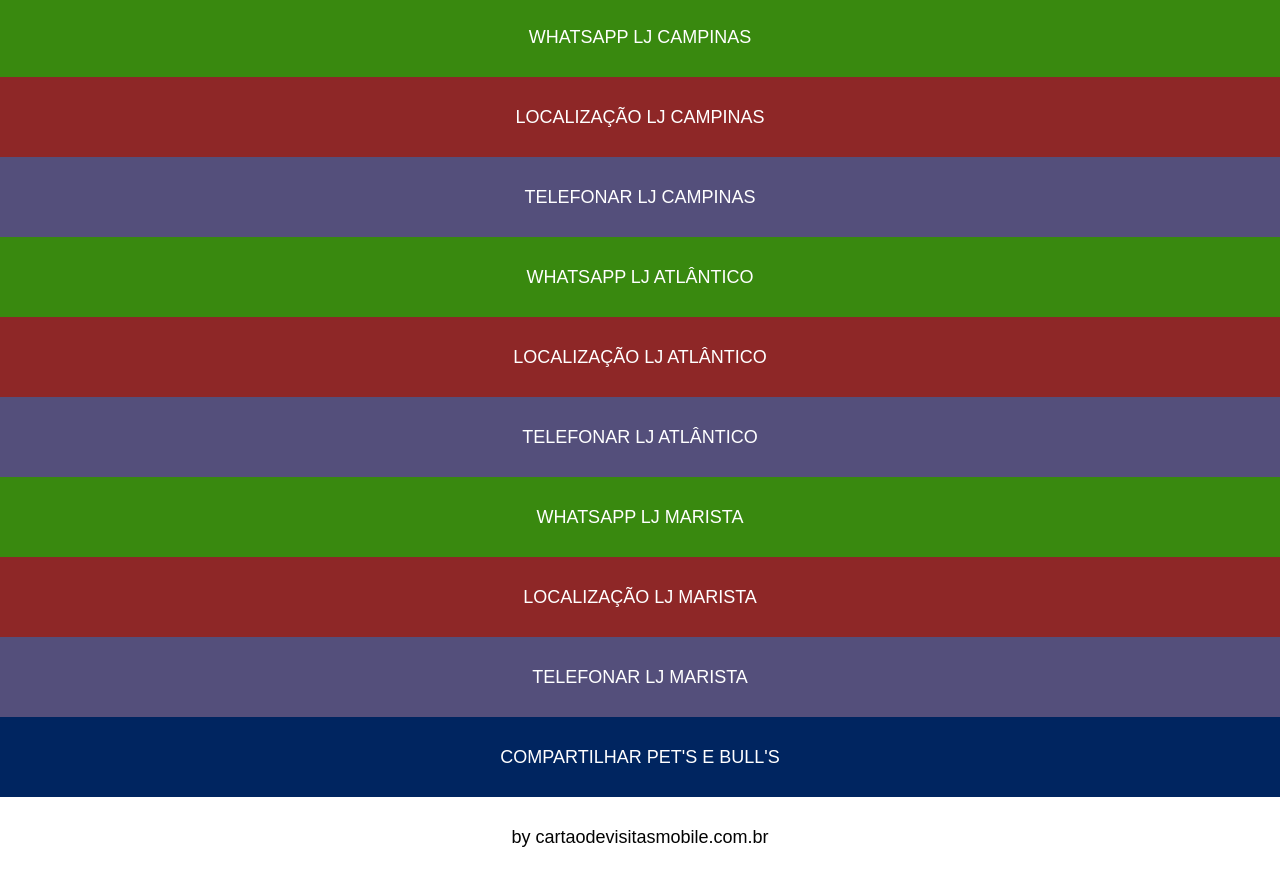
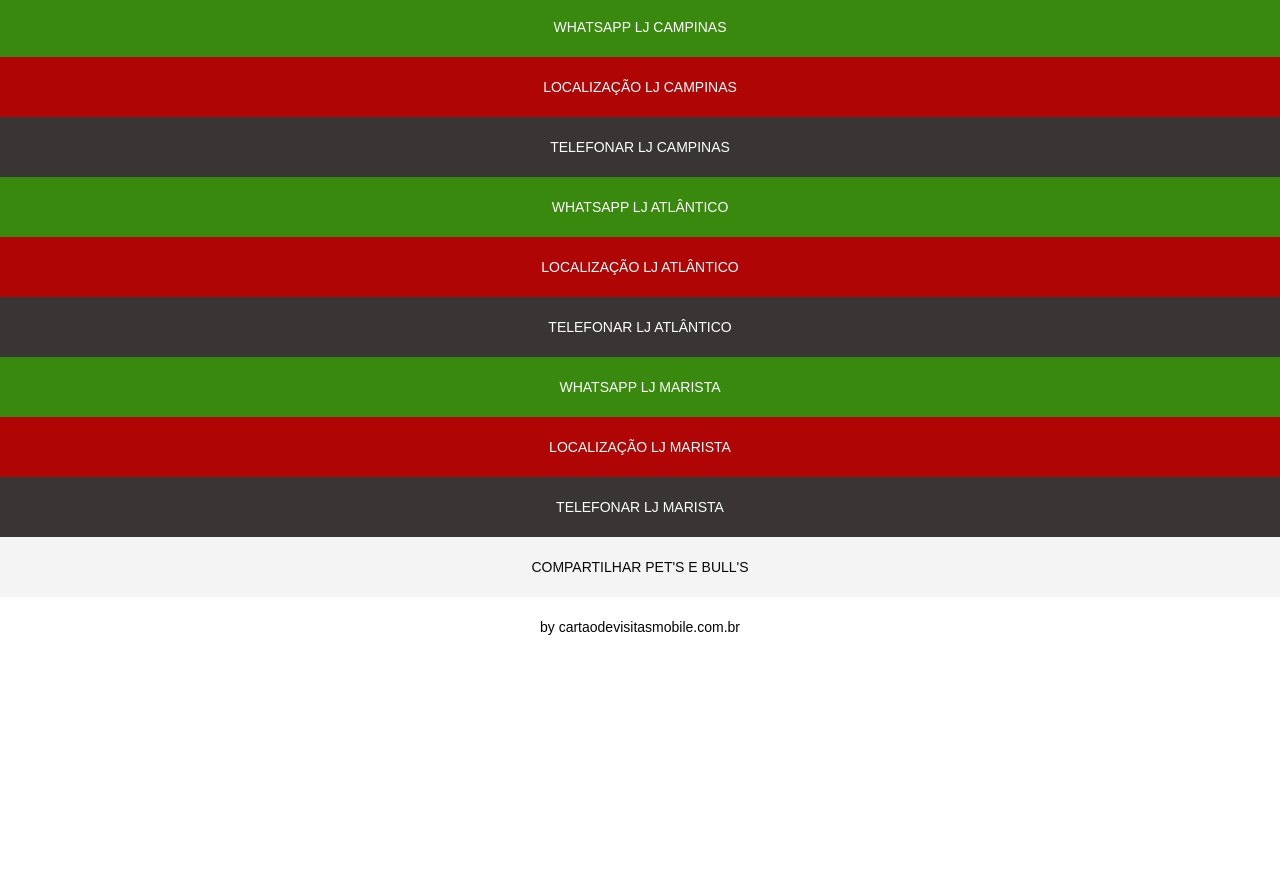
Before and after one commit to startdes/petsebulls, a plain HTML site: page index.html in a window 1280 px wide. Shown: the part 19-896 px from the top of the page. After the commit the page ends 800 px from the top, so only its background shows below. Drawn offline with Linux system fonts and the light colour scheme.

Commit message:
Add files via upload

```diff
--- a/css/stilo.css
+++ b/css/stilo.css
@@ -7,14 +7,14 @@ html {
 .logo {
     position: relative;
     width: 100%;
-    margin-bottom: -25px;
+    margin-bottom: 0px;
 }
 
 #divzapzap {
     width: 100%;
     background-color: #39890f;
-    line-height: 80px;
-    font-size: 18px;
+    line-height: 60px;
+    font-size: 14px;
     color: #FFF;
     float: left;
     text-align: center;
@@ -22,9 +22,9 @@ html {
 
 #divlocalizacao {
     width: 100%;
-    background-color: #8e2727;
-    line-height: 80px;
-    font-size: 18px;
+    background-color: #af0505;
+    line-height: 60px;
+    font-size: 14px;
     color: #FFF;
     float: left;
     text-align: center;
@@ -32,9 +32,9 @@ html {
 
 #divtel {
     width: 100%;
-    background-color: #544f7b;
-    line-height: 80px;
-    font-size: 18px;
+    background-color: rgb(57, 53, 53);
+    line-height: 60px;
+    font-size: 14px;
     color: #FFF;
     float: left;
     text-align: center;
@@ -43,10 +43,10 @@ html {
 
 #divcompartilhar {
     width: 100%;
-    background-color: #002560;
-    line-height: 80px;
-    font-size: 18px;
-    color: #FFF;
+    background-color: #f4f4f4;
+    line-height: 60px;
+    font-size: 14px;
+    color: #0a0909;
     float: left;
     text-align: center;
 
@@ -55,8 +55,8 @@ html {
 .propaganda {
     width: 100%;
     background-color: #ffffff;
-    line-height: 80px;
-    font-size: 18px;
+    line-height: 60px;
+    font-size: 14px;
     color: #030303;
     float: left;
     text-align: center;
--- a/index.html
+++ b/index.html
@@ -2,6 +2,18 @@
 <html>
 
 <head>
+    <!-- Global site tag (gtag.js) - Google Analytics -->
+    <script async src="https://www.googletagmanager.com/gtag/js?id=UA-113411563-7"></script>
+    <script>
+        window.dataLayer = window.dataLayer || [];
+
+        function gtag() {
+            dataLayer.push(arguments);
+        }
+        gtag('js', new Date());
+
+        gtag('config', 'UA-113411563-7');
+    </script>
 
     <meta charset="UTF-8">
     <meta name="language" content="pt-br">
@@ -75,7 +87,7 @@
     </a>
 
 
-    <a href='whatsapp://send?text=*Cartão de Visitas Mobile - Pet’s e Bull’s* http://bit.ly/petsebulls'>
+    <a href='whatsapp://send?text=*Cartão de Visitas Mobile - Pet’s e Bull’s* http://petsebulls.meucvm.com.br'>
         <div id="divcompartilhar">COMPARTILHAR PET'S E BULL'S
         </div>
     </a>
```
